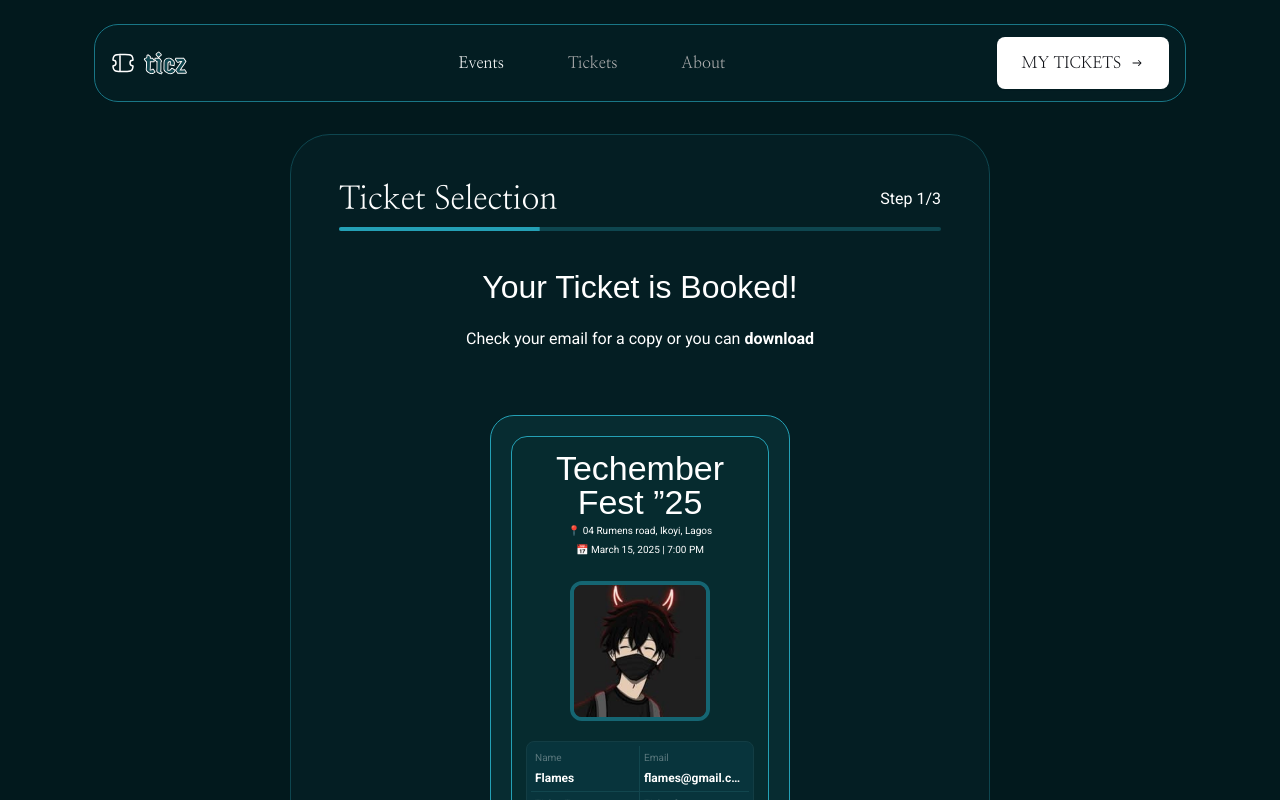
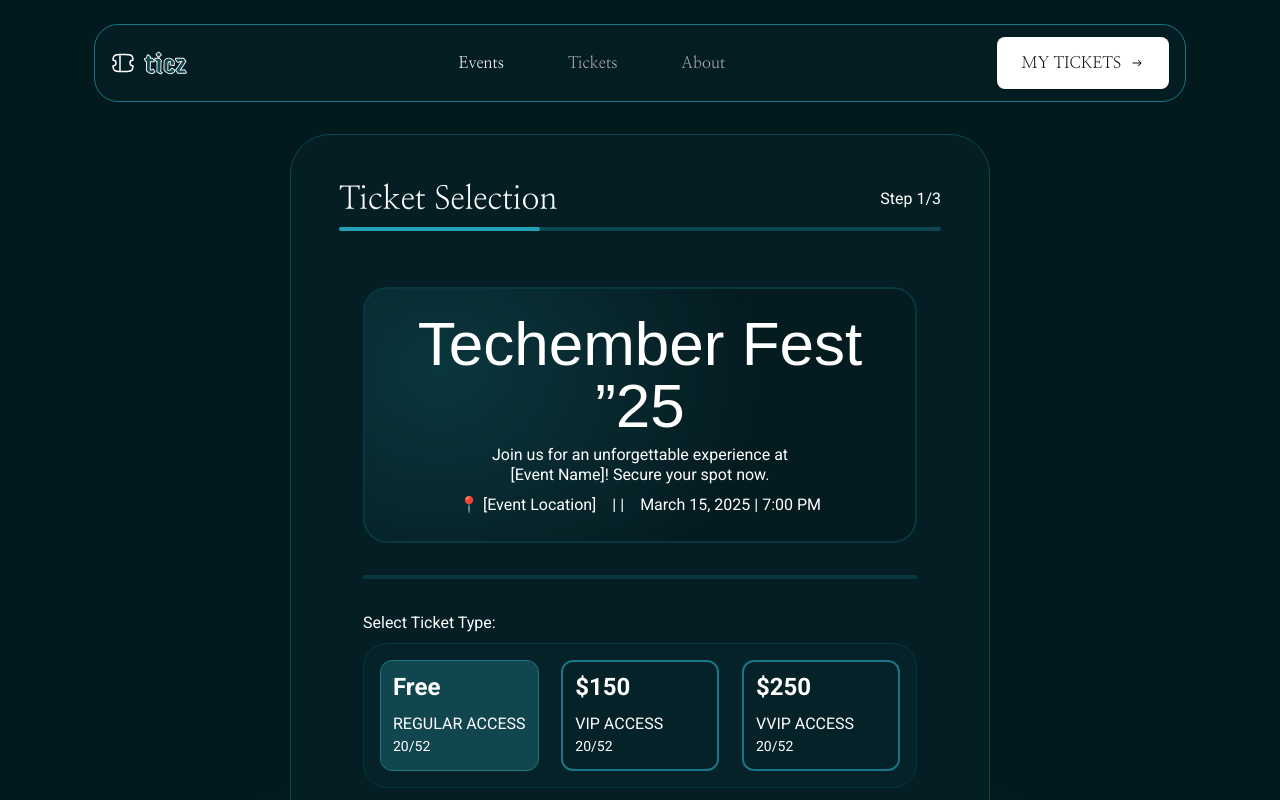
Before and after one commit to iflames1/hngx-stage2-event-booking, a Next.js app: page / in a window 1280 px wide. Shown: the top 800 px of the page. Built offline with nearby package versions, Linux system fonts and the light colour scheme; a web font is replaced by a local one.

Commit message:
feat: add ticket booking

```diff
--- a/src/app/page.tsx
+++ b/src/app/page.tsx
@@ -14,15 +14,19 @@ export default function Home() {
 		<div className="mx-[5.33%] mb-16 mt-[18px] sm:mt-8">
 			<div className="border border-border rounded-[32px] sm:rounded-[40px] bg-card p-6 sm:p-12 space-y-8 max-w-[700px] mx-auto">
 				<TicketProgress step={step} />
-				{/*<TicketSelection
+				{step === 1 ? (
+					<TicketSelection
 						selectedSeat={selectedSeat}
 						setSelectedSeat={setSelectedSeat}
 						ticketNum={ticketNum}
 						setTicketNum={setTicketNum}
 						setStep={setStep}
-				/>*/}
-				{/*<AttendeeDetails />*/}
+					/>
+				) : step === 2 ? (
+					<AttendeeDetails />
+				) : step === 3 ? (
 					<Ticket />
+				) : null}
 			</div>
 		</div>
 	);
--- a/src/app/ticket-selection.tsx
+++ b/src/app/ticket-selection.tsx
@@ -20,7 +20,7 @@ export default function TicketSelection({
 }: TicketSelectionProps) {
 	return (
 		<div className="space-y-8 sm:p-6">
-			<div className="banner backdrop-blur-[7px] border-[2px] border-input rounded-3xl py-4 px-6 sm:p-6 text-center sm:space-y-2 flex flex-col justify-between h-[243px] sm:h-full ">
+			<div className="banner backdrop-blur-[7px] border-[2px] border-input rounded-3xl py-4 px-6 sm:p-6 text-center flex flex-col justify-between sm:gap-2 min-h-[243px] sm:min-h-fit sm:h-full ">
 				<div className="space-y-2">
 					<h2 className="font-road text-5xl sm:text-[62px] font-normal leading-[100%]">
 						Techember Fest ”25
--- a/src/components/ui/tabs.tsx
+++ b/src/components/ui/tabs.tsx
@@ -14,7 +14,7 @@ const TabsList = React.forwardRef<
 	<TabsPrimitive.List
 		ref={ref}
 		className={cn(
-			"flex flex-col sm:flex-row justify-between gap-6 sm:gap-0 rounded-3xl bg-popover border border-input p-4",
+			"flex flex-col md:flex-row justify-between gap-6 md:gap-0 rounded-3xl bg-popover border border-input p-4",
 			className
 		)}
 		{...props}
```
Lines whose indentation alone changed are shown as unchanged.
